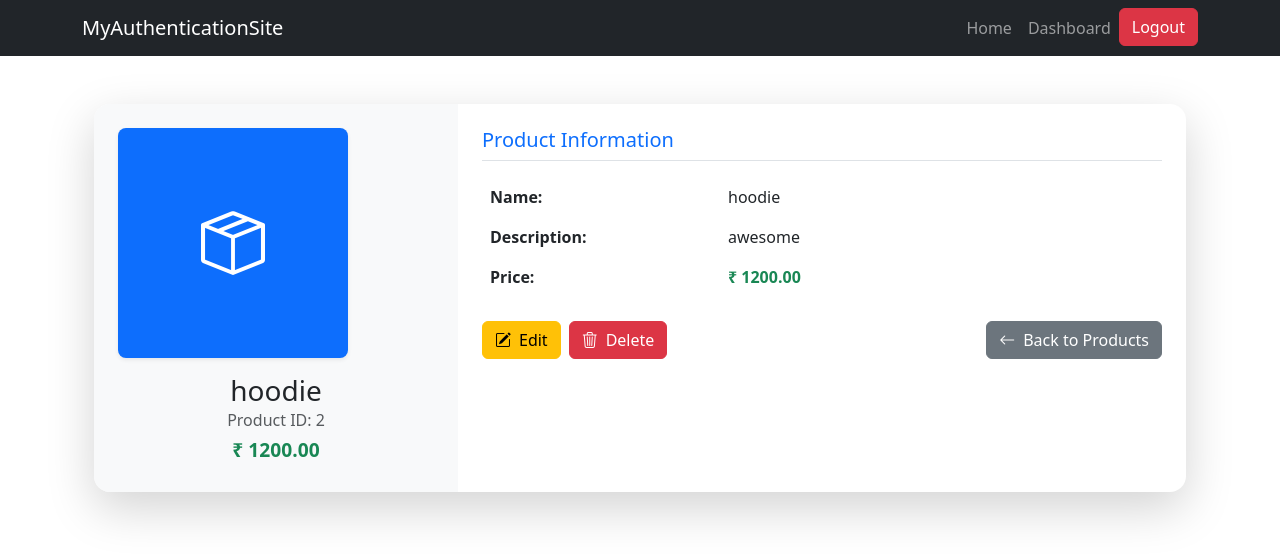
After one commit to jenishkorat3/DjangoCustomAuthentication, a Django app: page /product/view_product/2/ in a window 1280 px wide. The commit adds this page. Shown: the top 560 px of the page. Run offline with Django 5.2, Linux system fonts and the light colour scheme; a user stored in the database is signed in; data comes from the database, SQL or seed files in the repository; both versions use the stored data as it was after the commit.

Commit message:
[IMP] customAuthentication: added permisssions and restrict products CRUD operations based on that permissions.

```diff
--- a/customAuthentication/urls.py
+++ b/customAuthentication/urls.py
@@ -6,4 +6,5 @@ urlpatterns = [
     path('', include('account.urls')),
     path('customer/', include('customer.urls')),
     path('seller/', include('seller.urls')),
+    path('product/', include('product.urls')),
 ]
--- a/product/models.py
+++ b/product/models.py
@@ -3,7 +3,7 @@ from django.db import models
 # Create your models here.
 class Product(models.Model):
     name = models.CharField(max_length=255)
-    description = models.TextField()
+    description = models.TextField(max_length=255)
     price = models.DecimalField(max_digits=10, decimal_places=2)
     created_at = models.DateTimeField(auto_now_add=True)
     modified_at = models.DateTimeField(auto_now=True)
--- /dev/null
+++ b/product/templates/product/view_product.html
@@ -0,0 +1,89 @@
+{% extends 'account/base.html' %}
+{% block title %}{{ product.name }} | Product Details{% endblock title %}
+{% block maincontent %}
+
+<div class="container mt-5 mb-5">
+  <div class="card shadow-lg border-0 rounded-4 overflow-hidden">
+    <div class="row g-0">
+
+      <!-- Product Image / Icon Section -->
+      <div class="col-md-4 text-center p-4 bg-light">
+
+        {% if product.image %}
+          <img src="{{ product.image.url }}"
+               alt="{{ product.name }}"
+               class="img-fluid rounded-3 border border-3 border-white shadow-sm"
+               style="width:230px; height:230px; object-fit:cover;">
+        {% else %}
+          <!-- Placeholder Icon Box -->
+          <div class="d-flex align-items-center justify-content-center rounded-3 bg-primary text-white shadow-sm"
+               style="width:230px; height:230px; font-size:4rem;">
+            <i class="bi bi-box-seam"></i>
+          </div>
+        {% endif %}
+
+        <h3 class="mt-3 mb-0">{{ product.name }}</h3>
+        <p class="text-muted mb-1">Product ID: {{ product.id }}</p>
+
+        <p class="fw-bold text-success mb-1" style="font-size:1.2rem;">
+          ₹ {{ product.price }}
+        </p>
+
+      </div>
+
+      <!-- Product Details Section -->
+      <div class="col-md-8 p-4">
+        <h5 class="border-bottom pb-2 mb-3 text-primary">Product Information</h5>
+
+        <table class="table table-borderless align-middle">
+          <tbody>
+            <tr>
+              <th style="width:35%">Name:</th>
+              <td>{{ product.name }}</td>
+            </tr>
+
+            <tr>
+              <th>Description:</th>
+              <td>{{ product.description }}</td>
+            </tr>
+
+            <tr>
+              <th>Price:</th>
+              <td class="fw-bold text-success">₹ {{ product.price }}</td>
+            </tr>
+          </tbody>
+        </table>
+
+        <!-- Action Buttons -->
+        <div class="mt-4 d-flex flex-wrap gap-2">
+          {% if perms.product.change_product %}
+            <a href="{% url 'edit_product' product.id %}" class="btn btn-warning">
+              <i class="bi bi-pencil-square me-2"></i>Edit
+            </a>
+          {% endif %}
+
+          {% if perms.product.delete_product %}
+            <form method="post" action="{% url 'delete_product' product.id %}"
+                  onsubmit="return confirm('Are you sure you want to delete this product?');">
+              {% csrf_token %}
+              <button type="submit" class="btn btn-danger">
+                <i class="bi bi-trash3 me-2"></i>Delete
+              </button>
+            </form>
+          {% endif %}
+
+          <a href="{% url 'view_product_list' %}" class="btn btn-secondary ms-auto">
+            <i class="bi bi-arrow-left me-2"></i>Back to Products
+          </a>
+
+        </div>
+
+      </div>
+    </div>
+  </div>
+</div>
+
+<!-- Bootstrap Icons -->
+<link href="https://cdn.jsdelivr.net/npm/bootstrap-icons@1.11.3/font/bootstrap-icons.css" rel="stylesheet">
+
+{% endblock maincontent %}
--- /dev/null
+++ b/product/urls.py
@@ -0,0 +1,10 @@
+from django.urls import path
+from . import views
+
+urlpatterns = [
+    path('add_product/', views.add_product, name='add_product'),
+    path('view_product_list', views.view_product_list, name='view_product_list'),
+    path('view_product/<int:pk>/', views.view_product, name='view_product'),
+    path('edit_product/<int:pk>/', views.edit_product, name='edit_product'),
+    path('delete_product/<int:pk>/', views.delete_product, name='delete_product'),
+]
--- a/product/views.py
+++ b/product/views.py
@@ -1,3 +1,54 @@
-from django.shortcuts import render
+from django.shortcuts import render, redirect
+from .forms import ProductForm
+from .models import Product
+from django.contrib.auth.decorators import permission_required
+from django.contrib import messages
 
-# Create your views here.
+
+@permission_required('product.add_product', raise_exception=True)
+def add_product(request):
+    if request.method == 'POST':
+        form = ProductForm(request.POST)
+        if form.is_valid():
+            form.save()
+            messages.success(request, "Product added successfully.")
+            return redirect('view_product_list')
+    else:
+        form = ProductForm()
+    return render(request, 'product/add_product.html', {'form': form})
+
+
+@permission_required('product.view_product', raise_exception=True)
+def view_product_list(request):
+    products = Product.objects.all()
+    return render(request, 'product/view_product_list.html', {'products': products})
+
+
+@permission_required('product.view_product', raise_exception=True)
+def view_product(request, pk):
+    product = Product.objects.filter(pk=pk).first()
+    return render(request, 'product/view_product.html', {'product': product})
+
+
+@permission_required('product.change_product', raise_exception=True)
+def edit_product(request, pk):
+    product = Product.objects.filter(pk=pk).first()
+    if request.method == "POST":
+        form = ProductForm(request.POST ,instance=product)
+        if form.is_valid():
+            form.save()
+            messages.success(request, "Product updated successfully.")
+            return redirect('view_product_list')
+    else:
+        form = ProductForm(instance=product)
+    return render(request, 'product/add_product.html', {'form': form})
+
+
+@permission_required('product.delete_product', raise_exception=True)
+def delete_product(request, pk):
+    product = Product.objects.filter(pk=pk).first()
+    if request.method == 'POST':
+        product.delete()
+        messages.success(request, "Product deleted successfully.")
+        return redirect('view_product_list')
+    return render(request, 'product/add_product.html')
```
Also changed, not shown: customer/templates/customer/dashboard.html (+8 -0 lines), product/forms.py (added, +13 -0 lines), product/templates/product/add_product.html (added, +45 -0 lines), product/templates/product/view_product_list.html (added, +69 -0 lines), seller/templates/seller/dashboard.html (+8 -0 lines), db.sqlite3.
